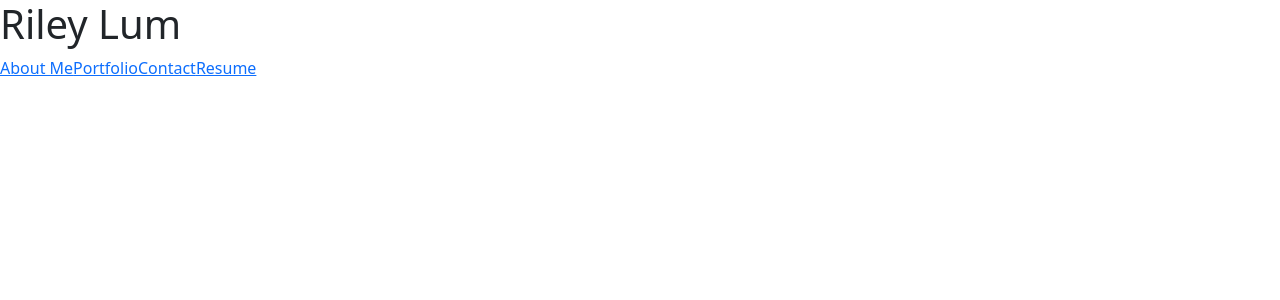
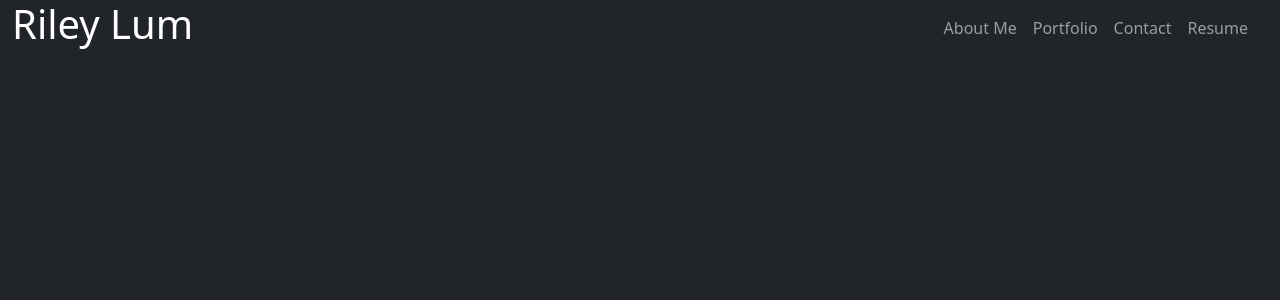
Before and after one commit to rileylum/react-portfolio, a React (Create React App) app: page / in a window 1280 px wide. Shown: the top 300 px of the page. Built offline with nearby package versions, Linux system fonts and the light colour scheme.

Commit message:
add markup and bootstrap styling to header + nav

```diff
--- a/public/index.html
+++ b/public/index.html
@@ -26,7 +26,7 @@
     -->
     <title>React App</title>
   </head>
-  <body>
+  <body class="bg-dark text-white">
     <noscript>You need to enable JavaScript to run this app.</noscript>
     <div id="root"></div>
     <!--
--- a/src/components/Header.js
+++ b/src/components/Header.js
@@ -4,8 +4,8 @@ import Navbar from "./Navbar";
 
 function Header({pages, currPage, updateCurrPage}) {
     return (
-    <header>
-        <h1>Riley Lum</h1>
+    <header className="container-fluid d-flex justify-content-between">
+        <h1 className="d-inline-block">Riley Lum</h1>
         <Navbar pages={pages} currPage={currPage} updateCurrPage={updateCurrPage}/>
     </header>
     )
--- a/src/components/NavItem.js
+++ b/src/components/NavItem.js
@@ -9,7 +9,9 @@ function NavItem({page, currPage, updateCurrPage}) {
     }
 
     return (
-        <a href="#" className={isCurrent ? "current-page" : ""} onClick={handleClick}>{page.title}</a>
+        <li className="nav-item">
+            <span className={isCurrent ? "current-page nav-link" : "nav-link"} onClick={handleClick}>{page.title}</span>
+        </li>
     );
 };
 
--- a/src/components/Navbar.js
+++ b/src/components/Navbar.js
@@ -3,10 +3,22 @@ import NavItem from "./NavItem";
 
 function Navbar({pages, currPage, updateCurrPage}) {
     return (
-        <nav>
-            {pages.map(page => {
-                return <NavItem key={page.id} page={page} currPage={currPage}  updateCurrPage={updateCurrPage}/>
-            })}
+        <nav className="navbar navbar-expand-lg navbar-dark d-inline">
+            <div className="container-fluid">
+                <div className="d-lg-flex flex-row align-items-center">
+                    <button className="navbar-toggler" type="button" data-bs-toggle="collapse"
+                    data-bs-target="#navbarSupportedContent" aria-controls="navbarSupportedContent"
+                    aria-expanded="false" aria-label="Toggle navigation">
+                    <span className="navbar-toggler-icon"></span></button>
+                    <div className="collapse navbar-collapse" id="navbarSupportedContent">
+                        <ul className="navbar-nav me-auto mb-2 mb-lg-0">
+                            {pages.map(page => {
+                                return <NavItem key={page.id} page={page} currPage={currPage}  updateCurrPage={updateCurrPage}/>
+                            })}
+                        </ul>
+                    </div>
+                </div>
+            </div>
         </nav>
     );
 };
--- a/src/index.js
+++ b/src/index.js
@@ -2,5 +2,6 @@ import React from 'react';
 import ReactDOM from 'react-dom';
 import App from './App';
 import 'bootstrap/dist/css/bootstrap.min.css';
+import 'bootstrap/dist/js/bootstrap.bundle'
 
 ReactDOM.render(<App />, document.getElementById('root'));
```
